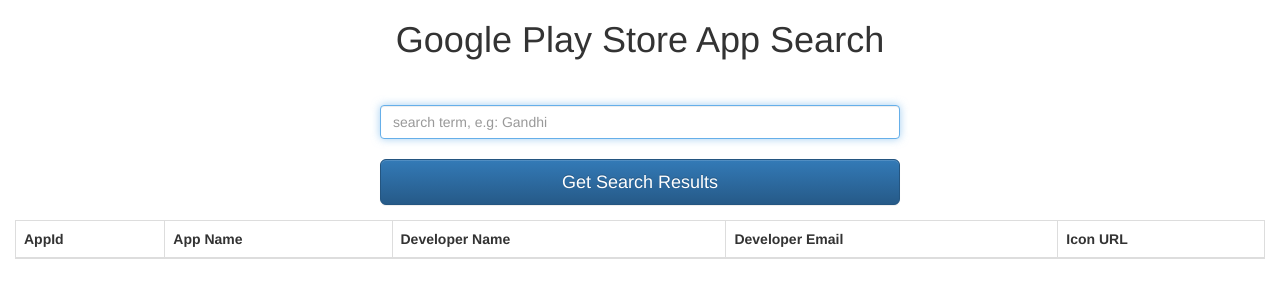
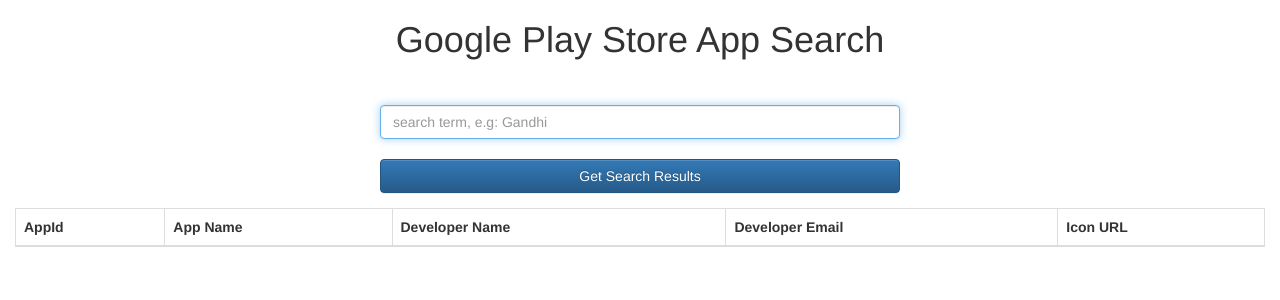
Before and after one commit to pvenka/gplay, a Django app: page /pstore/search_apps/ in a window 1280 px wide. Shown: the top 300 px of the page. Run offline with Django 3.2, Linux system fonts and the light colour scheme; lists and menus that the app fills with data are empty; some libraries are stand-ins or nearby versions.

Commit message:
final version

```diff
--- a/pstore/templates/pstore/search_app.html
+++ b/pstore/templates/pstore/search_app.html
@@ -25,7 +25,7 @@
             <br>
             <input type="text" name="query" class="form-control" placeholder="search term, e.g: Gandhi" value="" required autofocus>
             <br>
-            <button class="btn btn-lg btn-primary btn-block" type="submit">Get Search Results</button>
+            <button class="btn btn-primary btn-block" type="submit">Get Search Results</button>
           </form>
       </div>
       <div class="table-responsive">
@@ -46,7 +46,7 @@
               <tr>
                   <td>{{ k.AppId }}</td>
                   <td>{{ k.AppName }}</td>
-                  <td>{{ k.DeveloperName }}</td>
+                  <td>{{ k.AppDeveloper }}</td>
                   <td>{{ k.DevEmail }}</td>
                   <td><a href={{ k.IconURL }}>Link</a></td>
               </tr>
--- a/pstore/templates/pstore/search_results.html
+++ b/pstore/templates/pstore/search_results.html
@@ -25,7 +25,7 @@
             <br>
             <input type="text" name="query" class="form-control" placeholder="search term, e.g: Gandhi" value="" required autofocus>
             <br>
-            <button class="btn btn-lg btn-primary btn-block" type="submit">Get Search Results</button>
+            <button class="btn btn-primary btn-block" type="submit">Get Search Results</button>
           </form>
       </div>
       <div class="table-responsive">
```
Also changed, not shown: db.sqlite3.
